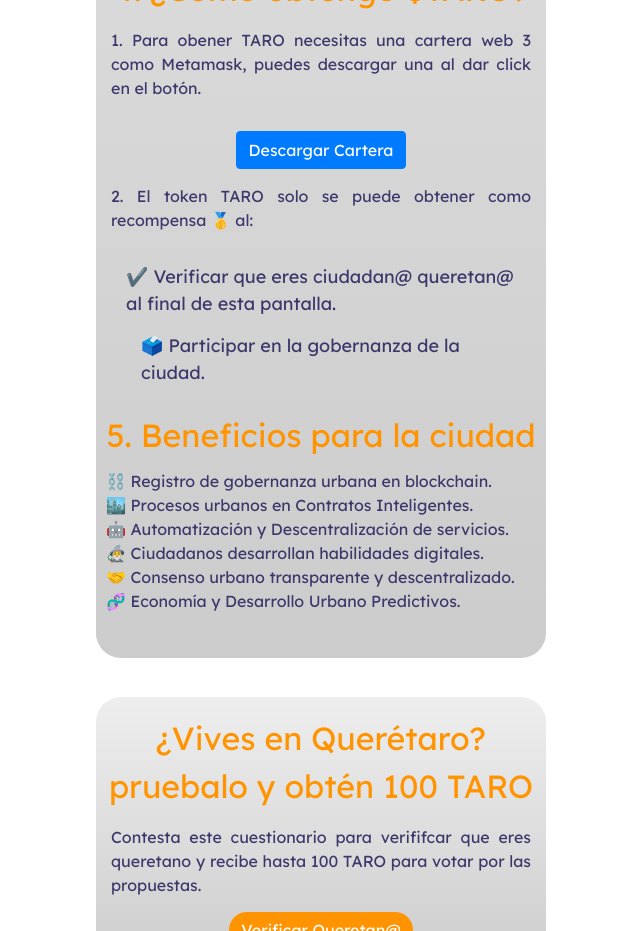
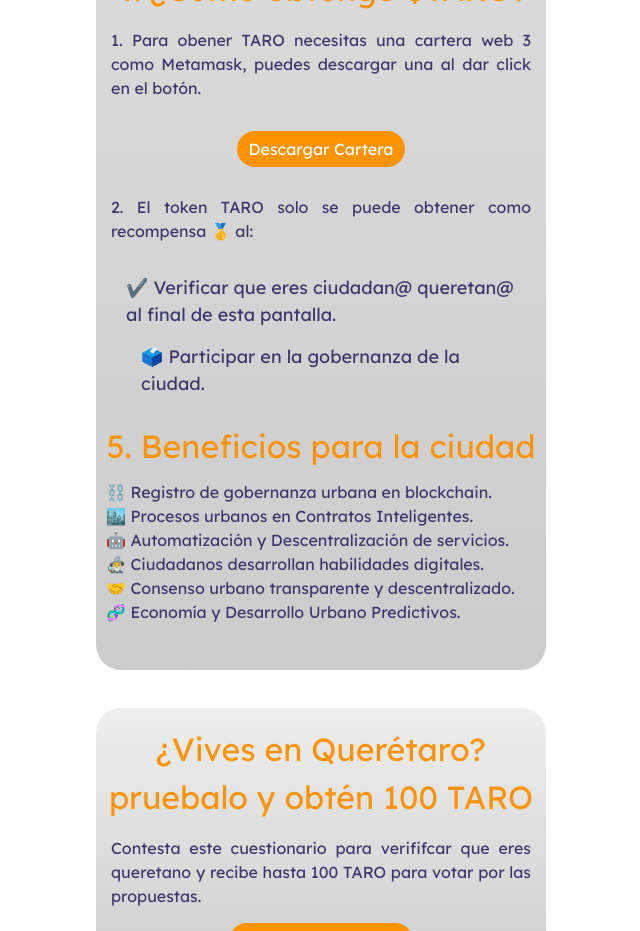
Before and after one commit to zenbitETH/Ciudades-DAO, a React (Create React App) app in the folder frontend/: page /about in a window 1280 px wide. Shown: the part 1140-2071 px from the top of the page, without its empty margins (319-959 px from the left). Built offline with nearby package versions, Linux system fonts and the light colour scheme.

Commit message:
Logo and about update

```diff
--- a/frontend/src/components/About.js
+++ b/frontend/src/components/About.js
@@ -37,7 +37,7 @@
           Proposals are voted upon, and if passed and the proposed activity is carried out, the proposer is receives TARO. One TARO token is worth one vote. Anyone with TARO
           can delegate their voting power to another TARO holder. After the first five proposals, a user must have received one percent of the total voting power to make a proposal.
           </p></div>
-        <Button className="Quiz" href="https://metamask.io" >Download Wallet</Button>
+        <Button className="alt" href="https://metamask.io" >Download Wallet</Button>
         <div className="main">
           <p>$TARO token can only be obtained as a reward🥇 when:</p>
           <p className="main2">✔️ You verify that you are a Queretaro citizen at the end of this screen.
@@ -55,7 +55,7 @@
       <div className="gray3">
         <div className="orange">Do you live in Querétaro? Prove it and get 100 TARO</div>
         <div className="main">Answer this questionnaire to verify that you are from Queretaro and receive up to 100 TAROs to vote for the proposals.</div>
-        <Button className="Quiz" href="/quiz" >Verify Queretaro citizenship</Button>
+        <Button className="alt" href="/quiz" >Verify Queretaro citizenship</Button>
       </div>
   </div>
 </div>
@@ -81,7 +81,7 @@
       <div className="orange">4. ¿Cómo obtengo $TARO?</div>
       <div className="main">
        <p>1. Para obener TARO necesitas una cartera web 3 como Metamask, puedes descargar una al dar click en el botón.</p></div>
-      <Button className="Quiz" a className="alt" href="https://metamask.io" >Descargar Cartera</Button>
+      <Button  a className="alt" href="https://metamask.io" >Descargar Cartera</Button>
       <div className="main">
         <p>2. El token TARO solo se puede obtener como recompensa 🥇 al:</p>
         <p className="main2">✔️ Verificar que eres ciudadan@ queretan@ al final de esta pantalla.
@@ -99,7 +99,7 @@
     <div className="gray3">
       <div className="orange">¿Vives en Querétaro? pruebalo y obtén 100 TARO</div>
       <div className="main">Contesta este cuestionario para verififcar que eres queretano y recibe hasta 100 TARO para votar por las propuestas.</div>
-      <Button className="Quiz" href="/quiz" >Verificar Queretan@</Button>
+      <Button className="alt" href="/quiz" >Verificar Queretan@</Button>
     </div>
     </div>
       }
--- a/frontend/src/styles/Home.css
+++ b/frontend/src/styles/Home.css
@@ -18,6 +18,17 @@
 a.alt:active{color: #FAC91A!important;}
 a.alt:visited {color: #FFff!important;}
 a.alt:hover {color: #3d386b!important;}
+
+.alt {
+  border-radius: 25px !important;
+  margin-bottom: 3%;
+  border: none !important;
+  justify-content: center !important;
+  align-content: center !important;
+  align-items: center !important;
+  background-color: #FF9400 !important;
+  color: #ffffff !important;
+}
 
 Nav {
   background-color: #3d386b !important;
@@ -51,19 +62,6 @@
   margin-top: 3%;
   margin-bottom: 1%;
 }
-
-.Quiz {
-  border-radius: 25px !important;
-  margin-bottom: 3%;
-  border: none !important;
-  justify-content: center !important;
-  align-content: center !important;
-  align-items: center !important;
-  background-color: #FF9400 !important;
-  color: #ffffff !important;
-}
-
-
 
 Button {
   border-radius: 25px !important;
```
